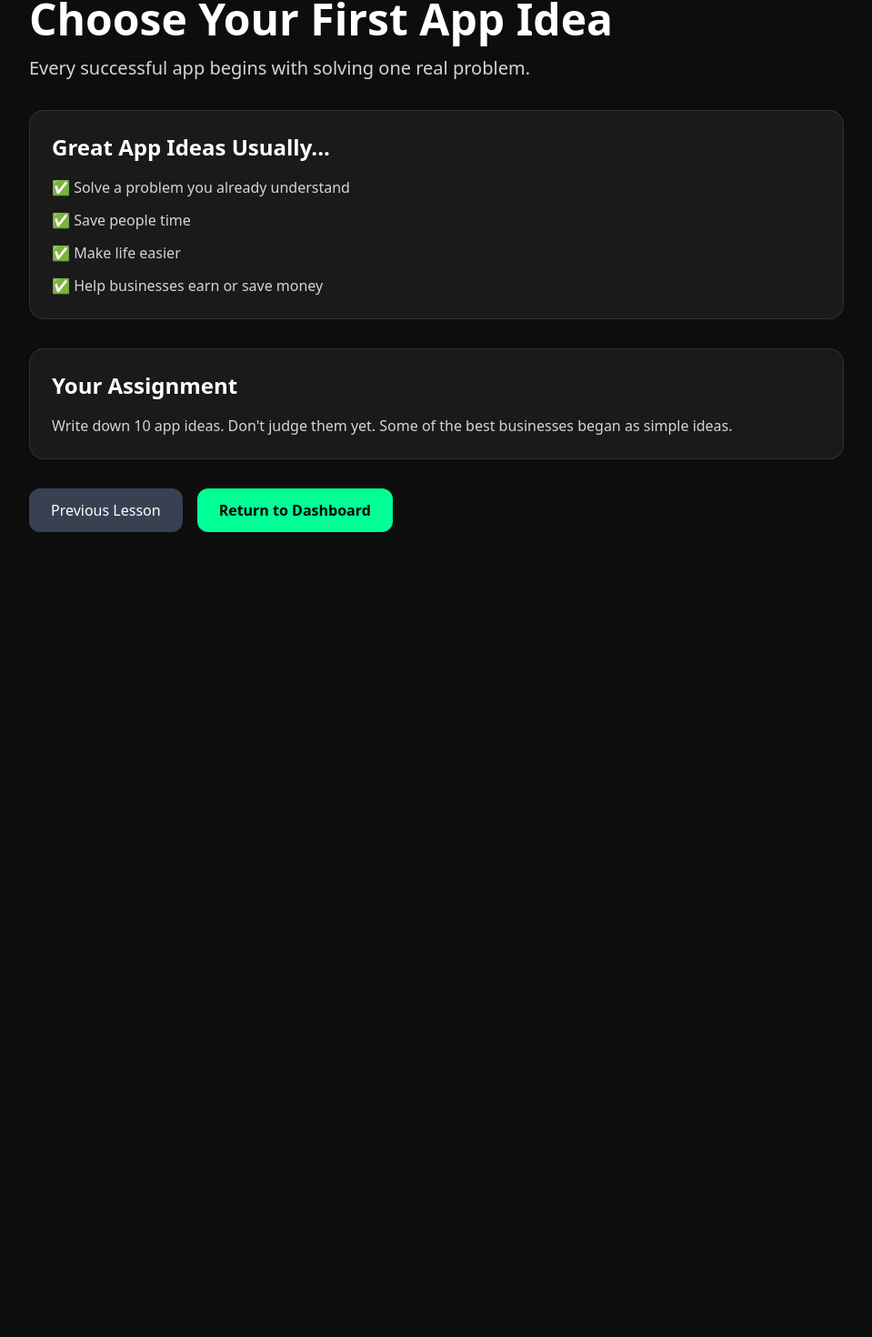
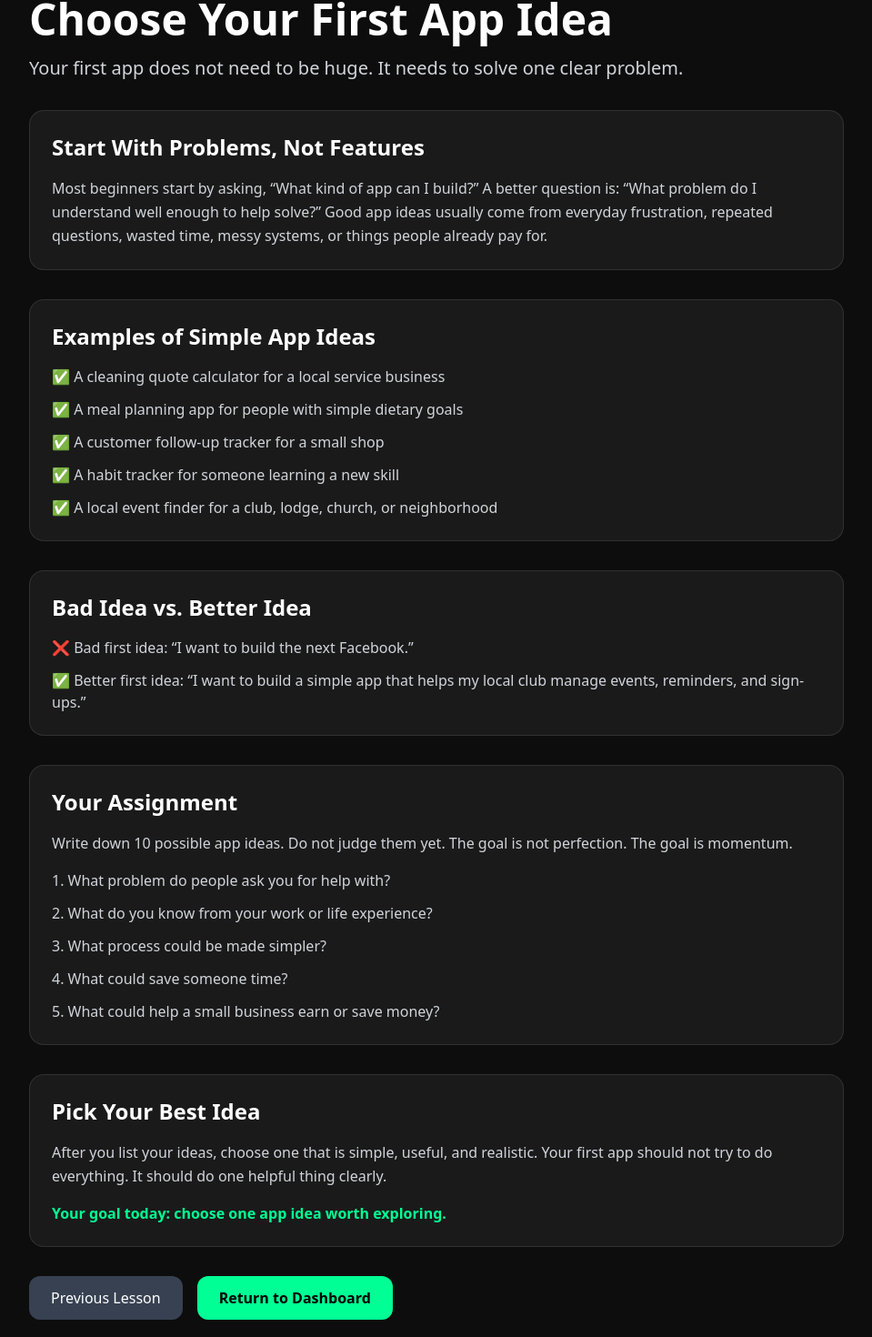
Before and after one commit to myapptly/apptly-website, a Next.js app: page /lesson-2 in a window 1280 px wide. Shown: the part 131-1601 px from the top of the page at 91% size, without its empty margins (160-1119 px from the left). Before the commit the page ends 800 px from the top, so only its background shows below. Built offline with nearby package versions, Linux system fonts and the light colour scheme.

Commit message:
Expand lesson 2 page.tsx

```diff
--- a/app/lesson-2/page.tsx
+++ b/app/lesson-2/page.tsx
@@ -2,11 +2,7 @@ export default function Lesson2() {
   return (
     <main className="min-h-screen bg-[#0D0D0D] text-white px-6 py-10">
       <section className="max-w-4xl mx-auto space-y-8">
-
-        <a
-          href="/dashboard"
-          className="text-[#00FF94] font-bold hover:underline"
-        >
+        <a href="/dashboard" className="text-[#00FF94] font-bold hover:underline">
           ← Back to Dashboard
         </a>
 
@@ -14,55 +10,81 @@ export default function Lesson2() {
           <p className="text-[#00FF94] font-bold uppercase tracking-widest text-sm">
             Lesson 2
           </p>
-
           <h1 className="text-5xl font-black mt-3">
             Choose Your First App Idea
           </h1>
-
           <p className="text-gray-300 mt-4 text-xl">
-            Every successful app begins with solving one real problem.
+            Your first app does not need to be huge. It needs to solve one clear problem.
           </p>
         </div>
 
         <div className="bg-[#1A1A1A] border border-white/10 rounded-2xl p-6">
-          <h2 className="text-2xl font-bold mb-4">
-            Great App Ideas Usually...
-          </h2>
+          <h2 className="text-2xl font-bold mb-4">Start With Problems, Not Features</h2>
+          <p className="text-gray-300 leading-relaxed">
+            Most beginners start by asking, “What kind of app can I build?” A better question is:
+            “What problem do I understand well enough to help solve?” Good app ideas usually come
+            from everyday frustration, repeated questions, wasted time, messy systems, or things
+            people already pay for.
+          </p>
+        </div>
 
+        <div className="bg-[#1A1A1A] border border-white/10 rounded-2xl p-6">
+          <h2 className="text-2xl font-bold mb-4">Examples of Simple App Ideas</h2>
           <ul className="space-y-3 text-gray-300">
-            <li>✅ Solve a problem you already understand</li>
-            <li>✅ Save people time</li>
-            <li>✅ Make life easier</li>
-            <li>✅ Help businesses earn or save money</li>
+            <li>✅ A cleaning quote calculator for a local service business</li>
+            <li>✅ A meal planning app for people with simple dietary goals</li>
+            <li>✅ A customer follow-up tracker for a small shop</li>
+            <li>✅ A habit tracker for someone learning a new skill</li>
+            <li>✅ A local event finder for a club, lodge, church, or neighborhood</li>
           </ul>
         </div>
 
         <div className="bg-[#1A1A1A] border border-white/10 rounded-2xl p-6">
-          <h2 className="text-2xl font-bold mb-4">
-            Your Assignment
-          </h2>
-
+          <h2 className="text-2xl font-bold mb-4">Bad Idea vs. Better Idea</h2>
+          <p className="text-gray-300 mb-3">
+            ❌ Bad first idea: “I want to build the next Facebook.”
+          </p>
           <p className="text-gray-300">
-            Write down 10 app ideas. Don't judge them yet. Some of the best businesses began as simple ideas.
+            ✅ Better first idea: “I want to build a simple app that helps my local club manage events,
+            reminders, and sign-ups.”
           </p>
         </div>
 
-        <div className="flex gap-4">
-          <a
-            href="/lesson-1"
-            className="bg-gray-700 px-6 py-3 rounded-xl"
-          >
+        <div className="bg-[#1A1A1A] border border-white/10 rounded-2xl p-6">
+          <h2 className="text-2xl font-bold mb-4">Your Assignment</h2>
+          <p className="text-gray-300 leading-relaxed mb-4">
+            Write down 10 possible app ideas. Do not judge them yet. The goal is not perfection.
+            The goal is momentum.
+          </p>
+          <ul className="space-y-3 text-gray-300">
+            <li>1. What problem do people ask you for help with?</li>
+            <li>2. What do you know from your work or life experience?</li>
+            <li>3. What process could be made simpler?</li>
+            <li>4. What could save someone time?</li>
+            <li>5. What could help a small business earn or save money?</li>
+          </ul>
+        </div>
+
+        <div className="bg-[#1A1A1A] border border-white/10 rounded-2xl p-6">
+          <h2 className="text-2xl font-bold mb-4">Pick Your Best Idea</h2>
+          <p className="text-gray-300 leading-relaxed">
+            After you list your ideas, choose one that is simple, useful, and realistic. Your first app
+            should not try to do everything. It should do one helpful thing clearly.
+          </p>
+          <p className="text-[#00FF94] font-bold mt-4">
+            Your goal today: choose one app idea worth exploring.
+          </p>
+        </div>
+
+        <div className="flex flex-wrap gap-4">
+          <a href="/lesson-1" className="bg-gray-700 px-6 py-3 rounded-xl">
             Previous Lesson
           </a>
 
-          <a
-            href="/dashboard"
-            className="bg-[#00FF94] text-black font-bold px-6 py-3 rounded-xl"
-          >
+          <a href="/dashboard" className="bg-[#00FF94] text-black font-bold px-6 py-3 rounded-xl">
             Return to Dashboard
           </a>
         </div>
-
       </section>
     </main>
   );
```
